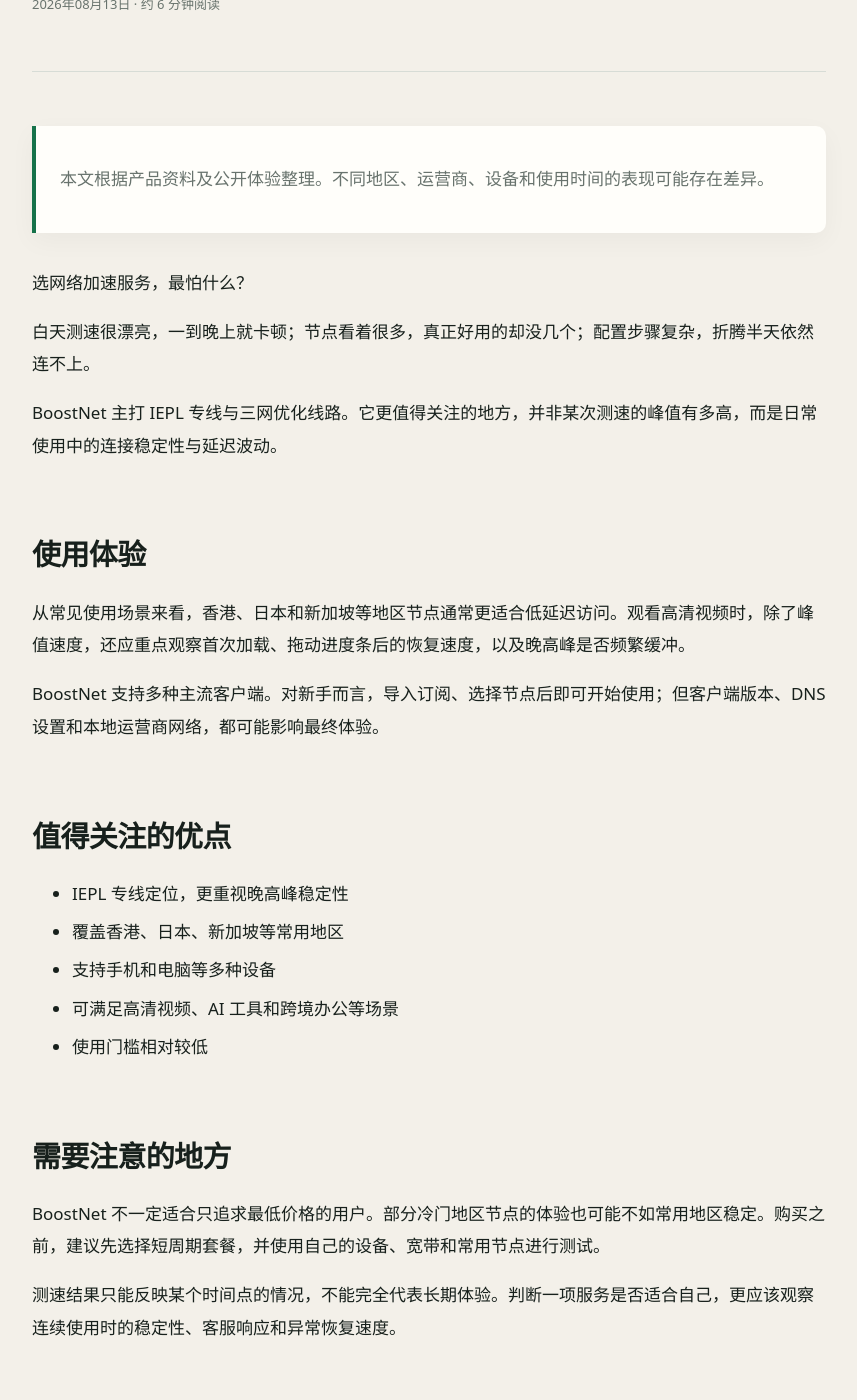
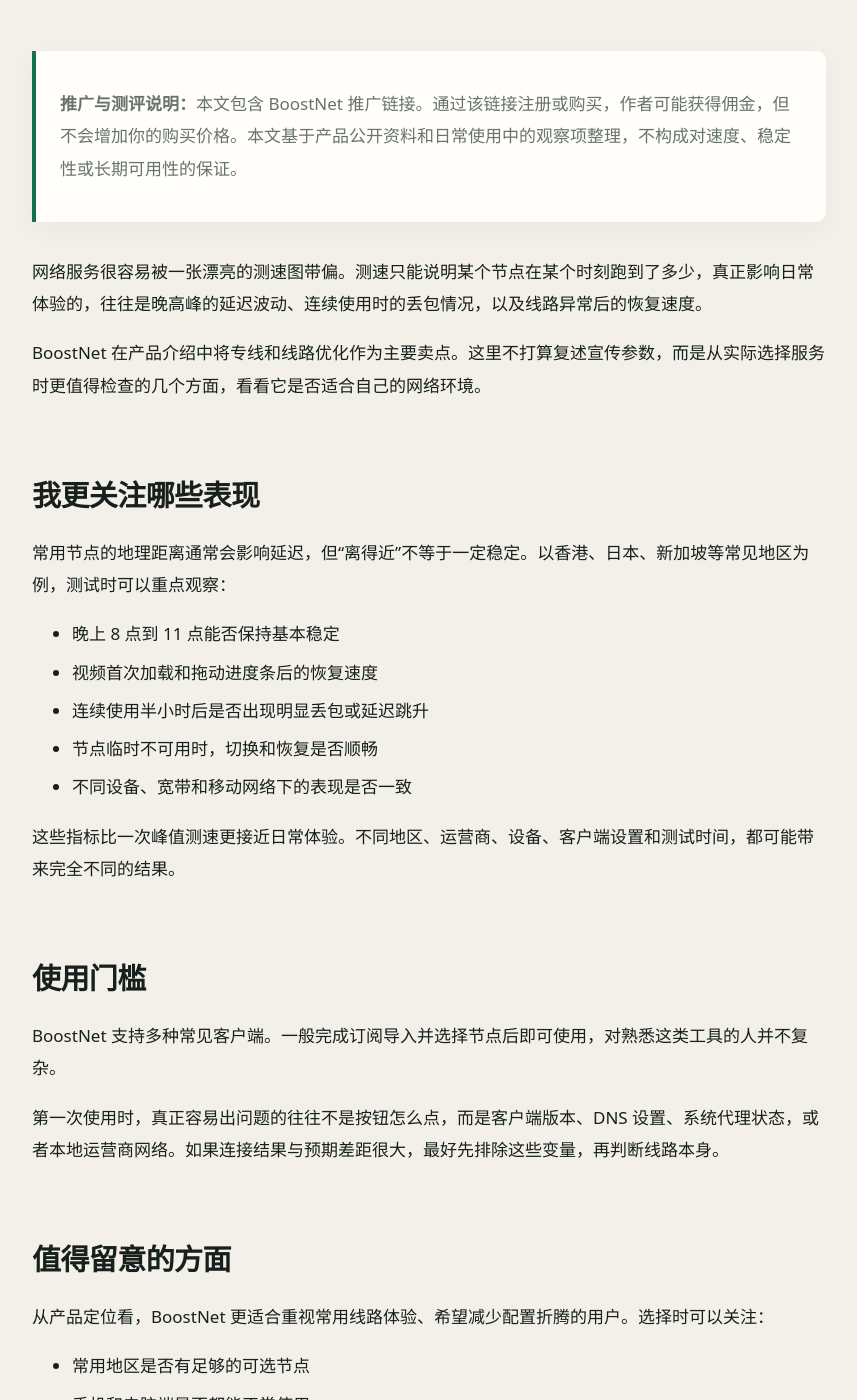
Before and after one commit to vince6799/Blog, a Jekyll site: the page built from _posts/2026-08-13-boostnet-review.md, in a window 1280 px wide and 1400 px high, scrolled down 541 px. Shown: the whole window, without its empty margins (211-1068 px from the left). Built offline with Jekyll 4.4.1, drawn with Linux system fonts in a browser that asks for light colours; some of the changed text lies outside the part shown.

Commit message:
Revise BoostNet review disclosures and claims

```diff
--- a/_posts/2026-08-13-boostnet-review.md
+++ b/_posts/2026-08-13-boostnet-review.md
@@ -1,49 +1,59 @@
 ---
 layout: post
-title: "BoostNet 测评：速度快只是基础，晚高峰稳定才是真本事"
-description: "从线路、稳定性、使用门槛和适用人群几个方面，看看 BoostNet 是否值得选择。"
+title: "BoostNet 使用观察：别只看测速，晚高峰表现更重要"
+description: "从线路表现、稳定性、使用门槛和售后几个方面，讨论如何判断 BoostNet 是否适合自己。"
 category: 产品测评
 reading_time: 约 6 分钟阅读
 ---
 
-> 本文根据产品资料及公开体验整理。不同地区、运营商、设备和使用时间的表现可能存在差异。
+> **推广与测评说明：**本文包含 BoostNet 推广链接。通过该链接注册或购买，作者可能获得佣金，但不会增加你的购买价格。本文基于产品公开资料和日常使用中的观察项整理，不构成对速度、稳定性或长期可用性的保证。
 
-选网络加速服务，最怕什么？
+网络服务很容易被一张漂亮的测速图带偏。测速只能说明某个节点在某个时刻跑到了多少，真正影响日常体验的，往往是晚高峰的延迟波动、连续使用时的丢包情况，以及线路异常后的恢复速度。
 
-白天测速很漂亮，一到晚上就卡顿；节点看着很多，真正好用的却没几个；配置步骤复杂，折腾半天依然连不上。
+BoostNet 在产品介绍中将专线和线路优化作为主要卖点。这里不打算复述宣传参数，而是从实际选择服务时更值得检查的几个方面，看看它是否适合自己的网络环境。
 
-BoostNet 主打 IEPL 专线与三网优化线路。它更值得关注的地方，并非某次测速的峰值有多高，而是日常使用中的连接稳定性与延迟波动。
+## 我更关注哪些表现
 
-## 使用体验
+常用节点的地理距离通常会影响延迟，但“离得近”不等于一定稳定。以香港、日本、新加坡等常见地区为例，测试时可以重点观察：
 
-从常见使用场景来看，香港、日本和新加坡等地区节点通常更适合低延迟访问。观看高清视频时，除了峰值速度，还应重点观察首次加载、拖动进度条后的恢复速度，以及晚高峰是否频繁缓冲。
+- 晚上 8 点到 11 点能否保持基本稳定
+- 视频首次加载和拖动进度条后的恢复速度
+- 连续使用半小时后是否出现明显丢包或延迟跳升
+- 节点临时不可用时，切换和恢复是否顺畅
+- 不同设备、宽带和移动网络下的表现是否一致
 
-BoostNet 支持多种主流客户端。对新手而言，导入订阅、选择节点后即可开始使用；但客户端版本、DNS 设置和本地运营商网络，都可能影响最终体验。
+这些指标比一次峰值测速更接近日常体验。不同地区、运营商、设备、客户端设置和测试时间，都可能带来完全不同的结果。
 
-## 值得关注的优点
+## 使用门槛
 
-- IEPL 专线定位，更重视晚高峰稳定性
-- 覆盖香港、日本、新加坡等常用地区
-- 支持手机和电脑等多种设备
-- 可满足高清视频、AI 工具和跨境办公等场景
-- 使用门槛相对较低
+BoostNet 支持多种常见客户端。一般完成订阅导入并选择节点后即可使用，对熟悉这类工具的人并不复杂。
 
-## 需要注意的地方
+第一次使用时，真正容易出问题的往往不是按钮怎么点，而是客户端版本、DNS 设置、系统代理状态，或者本地运营商网络。如果连接结果与预期差距很大，最好先排除这些变量，再判断线路本身。
 
-BoostNet 不一定适合只追求最低价格的用户。部分冷门地区节点的体验也可能不如常用地区稳定。购买之前，建议先选择短周期套餐，并使用自己的设备、宽带和常用节点进行测试。
+## 值得留意的方面
 
-测速结果只能反映某个时间点的情况，不能完全代表长期体验。判断一项服务是否适合自己，更应该观察连续使用时的稳定性、客服响应和异常恢复速度。
+从产品定位看，BoostNet 更适合重视常用线路体验、希望减少配置折腾的用户。选择时可以关注：
 
-## 适合哪些人？
+- 常用地区是否有足够的可选节点
+- 手机和电脑端是否都能正常使用
+- 节点故障后的通知与恢复是否及时
+- 客服能否处理订阅、客户端和连接问题
+- 套餐期限、流量规则和退款条件是否写得清楚
 
-如果只是偶尔使用，对速度要求不高，入门级方案可能已经足够。如果经常遇到晚高峰卡顿，或者需要更稳定地使用高清视频、AI 工具及跨境工作平台，BoostNet 会更值得关注。
+上述内容应以购买时的官方说明为准。节点、套餐、客户端支持和服务策略都可能发生变化。
 
-## 测评结论
+## 购买前需要考虑
 
-BoostNet 的吸引力可以概括成一句话：**不只追求测速数字，更强调常用线路的稳定体验。**
+BoostNet 未必适合只追求最低价格的人，也不能因为标注了专线或优化线路，就推断所有地区、所有时段都会有同样表现。
 
-[前往 BoostNet 注册并了解详情](https://999.boostnet1.com/register?code=qo9BWfBU)
+更稳妥的做法是先购买短周期套餐，用自己的设备、宽带和常用节点连续测试几天。除了速度，还要记录晚高峰延迟、断线次数、异常恢复和客服响应。没有任何一家网络服务能够仅凭宣传参数保证在所有网络环境中表现一致。
+
+## 是否值得尝试
+
+如果只是偶尔使用，对延迟和连续连接要求不高，价格更低的入门方案可能已经够用。如果你更在意晚高峰表现、常用节点覆盖和跨设备使用体验，可以把 BoostNet 放进候选名单，但最终结论仍应以自己的网络测试为准。
+
+<a href="https://999.boostnet1.com/register?code=qo9BWfBU" target="_blank" rel="sponsored nofollow noopener noreferrer">前往 BoostNet 注册并查看当前套餐</a>
 
 ---
 
-*本文包含 BoostNet 推广链接。通过该链接注册或购买后，作者可能获得佣金，但不会增加你的购买价格。服务内容、套餐及可用性可能随时间变化，请以官方页面和实际测试为准，并遵守所在地法律法规。*
+*网络服务的内容、价格和可用性可能随时间及地区变化。请在使用前了解服务条款、隐私政策和退款规则，并遵守所在地法律法规。本文不提供规避监管或从事违法活动的指导。*
```
